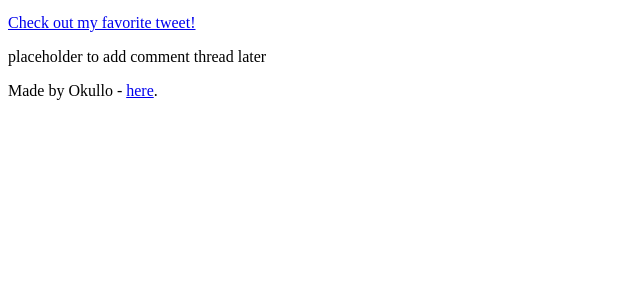
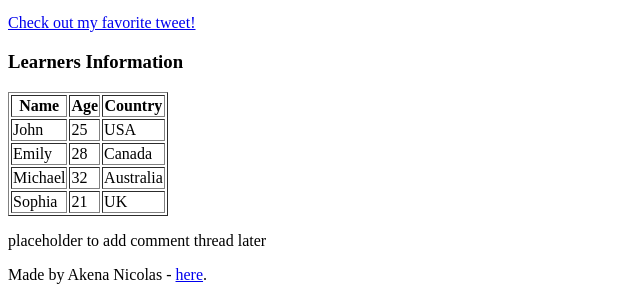
Before and after one commit to C7-mia/My_First_Portfolio, a plain HTML site: page html_basic/index.html in a window 1280 px wide. Shown: the part 501-801 px from the top of the page, without its empty margins (0-640 px from the left). Drawn offline with Linux system fonts and the light colour scheme.

Commit message:
Add learners table to index.html

```diff
--- a/html_basic/index.html
+++ b/html_basic/index.html
@@ -29,6 +29,41 @@
       </a>
 
       <p><a href="tweets.html">Check out my favorite tweet!</a></p>
+
+      <!-- Learners Table -->
+      <h3>Learners Information</h3>
+      <table border="1">
+        <thead>
+          <tr>
+            <th>Name</th>
+            <th>Age</th>
+            <th>Country</th>
+          </tr>
+        </thead>
+        <tbody>
+          <tr>
+            <td>John</td>
+            <td>25</td>
+            <td>USA</td>
+          </tr>
+          <tr>
+            <td>Emily</td>
+            <td>28</td>
+            <td>Canada</td>
+          </tr>
+          <tr>
+            <td>Michael</td>
+            <td>32</td>
+            <td>Australia</td>
+          </tr>
+          <tr>
+            <td>Sophia</td>
+            <td>21</td>
+            <td>UK</td>
+          </tr>
+        </tbody>
+      </table>
+
     </article>
 
     <aside>
@@ -37,7 +72,7 @@
   </main>
 
   <footer>
-    <p>Made by Okullo - <a href="https://github.com/C7-mia" target="_blank">here</a>.</p>
+    <p>Made by Akena Nicolas - <a href="https://github.com/C7-mia" target="_blank">here</a>.</p>
   </footer>
 
 </body>
```
